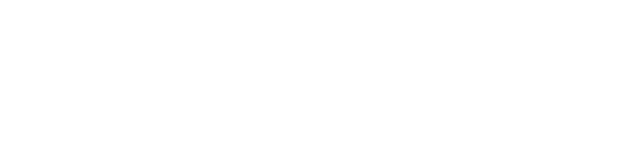
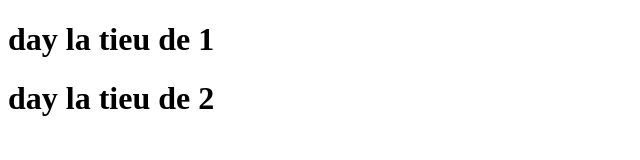
Before and after one commit to thanhnd2929/teamwork, a plain HTML site: page index.html in a window 1280 px wide. Shown: the whole page, without its empty margins (0-640 px from the left). Drawn offline with Linux system fonts and the light colour scheme.

Commit message:
second commit

```diff
--- a/index.html
+++ b/index.html
@@ -6,6 +6,7 @@
     <title>Document</title>
 </head>
 <body>
-
+    <h1>day la tieu de 1</h1>
+    <h1>day la tieu de 2</h1>
 </body>
 </html>
```
